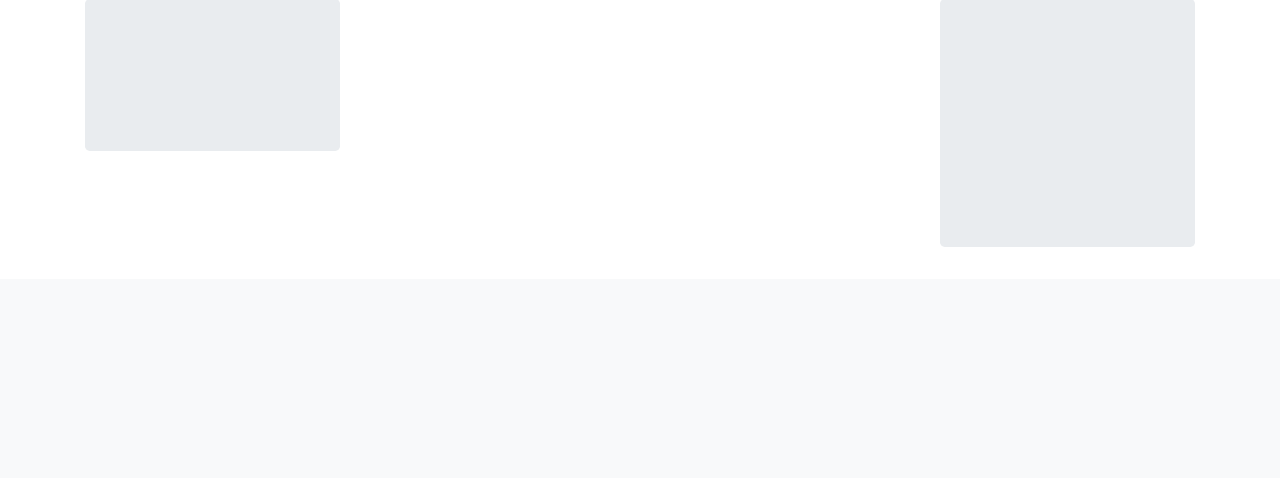
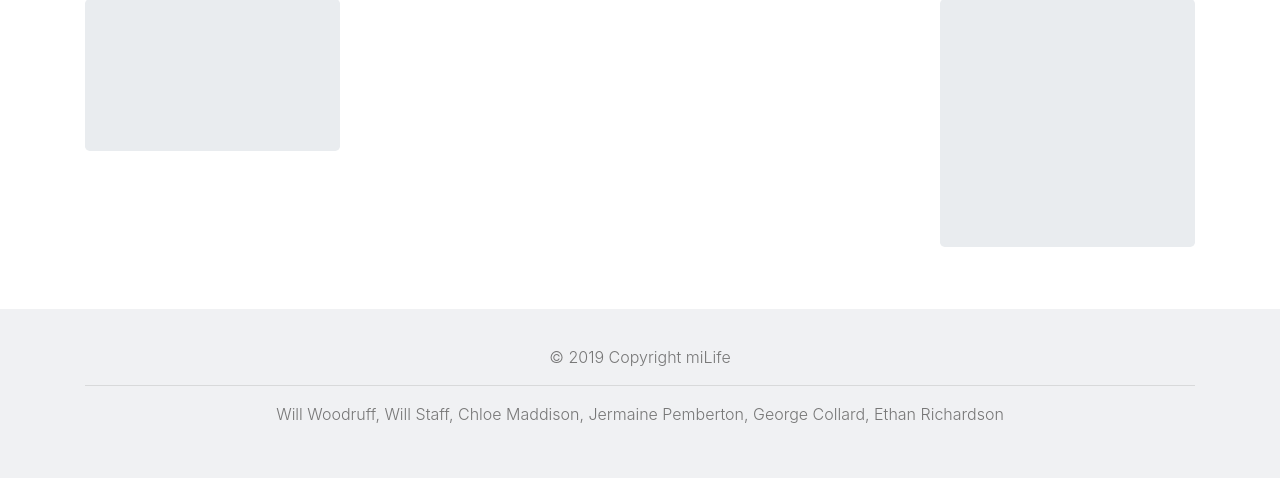
Before and after one commit to Ethaniha/miLife.today, a PHP site: page / in a window 1280 px wide. Shown: the part 553-1031 px from the top of the page. Before the commit the page ends 800 px from the top, so only its background shows below. Run offline with PHP 8.4, Linux system fonts and the light colour scheme; the visitor is signed in with stand-in values (Sample User, id 1); data comes from the database, SQL or seed files in the repository; data that the repository does not hold is empty; some libraries are stand-ins or nearby versions.

Commit message:
Basic Footer Implementation

```diff
--- a/css/main.css
+++ b/css/main.css
@@ -125,6 +125,11 @@ height: 70px;
   padding: 10px 20px;
 }
 
+.comment{
+  width: 100%;
+  padding-bottom: 10px;
+}
+
 .postCommentDetail{
   padding: 5px 15px;
   min-width: 100px;
@@ -215,10 +220,13 @@ margin: 10px auto 30px auto;
 display: block;
 }
 
-.footer{
-
+.page-footer{
+background-color: rgb(240, 241, 243);
+color: rgb(119, 119, 119);
+font-weight: 300;
+padding:20px;
+margin-top: 30px;
 }
-
 
 #signin {
   display: -ms-flexbox;
--- /dev/null
+++ b/footer.php
@@ -0,0 +1,14 @@
+<!-- Footer -->
+<footer class="page-footer font-small">
+
+  <!-- Copyright -->
+  <div class="container">
+  <div class="footer-copyright text-center py-3">© 2019 Copyright miLife
+      <hr>
+      <p>Will Woodruff, Will Staff, Chloe Maddison, Jermaine Pemberton, George Collard, Ethan Richardson</p>
+  </div>
+</div>
+  <!-- Copyright -->
+
+</footer>
+<!-- Footer -->
--- a/index.php
+++ b/index.php
@@ -60,7 +60,7 @@ while ($row = mysqli_fetch_array($result)) {
   $commentresult = mysqli_query($db, $commentsql) or die(mysqli_error($db));
 
   while ($commentrow = mysqli_fetch_array($commentresult)) {
-    $comments .= "<div class='col-xs-2'><img src='../Assets/imgs/users/".$commentrow[2]."'class='profilePhoto'/></div><div class='col-xs-10 postCommentDetail'><b>".$commentrow[1]."</b><br>".$commentrow[0]."</br></div>";
+    $comments .= "<div class='row comment'><div class='col-xs-2'><img src='../Assets/imgs/users/".$commentrow[2]."'class='profilePhoto'/></div><div class='col-xs-10 postCommentDetail'><b>".$commentrow[1]."</b><br>".$commentrow[0]."</br></div></div>";
   }
 
   if (mysqli_num_rows($result2) < 1) {
@@ -98,7 +98,7 @@ while ($row = mysqli_fetch_array($result)) {
         </div>
         </div>
       </form>
-      <div class='postComments'><div class='row'>".$comments."</div></div>
+      <div class='postComments'>".$comments."</div>
       </div>
     </div></br>";
   } else {
@@ -136,7 +136,7 @@ while ($row = mysqli_fetch_array($result)) {
               </div>
             </div>
           </form>
-        <div class='postComments'><div class='row'>".$comments."</div></div>
+        <div class='postComments'>".$comments."</div>
       </div>
     </div></br>";
   }
@@ -189,6 +189,6 @@ if ($myusername==''){
 
 
   <script src="https://stackpath.bootstrapcdn.com/bootstrap/4.2.1/js/bootstrap.min.js" integrity="sha384-B0UglyR+jN6CkvvICOB2joaf5I4l3gm9GU6Hc1og6Ls7i6U/mkkaduKaBhlAXv9k" crossorigin="anonymous"></script>
-
+  <?php include("footer.php"); ?>
   </body>
 </html>
--- a/messages.php
+++ b/messages.php
@@ -89,7 +89,7 @@ if(isset($_GET['username'])) {
 
 
   <script src="https://stackpath.bootstrapcdn.com/bootstrap/4.2.1/js/bootstrap.min.js" integrity="sha384-B0UglyR+jN6CkvvICOB2joaf5I4l3gm9GU6Hc1og6Ls7i6U/mkkaduKaBhlAXv9k" crossorigin="anonymous"></script>
-
+  <?php include("footer.php"); ?>
   </body>
 </html>
 
--- a/user_profile.php
+++ b/user_profile.php
@@ -244,6 +244,6 @@ if($myusername == $email){
 
     <script src="https://stackpath.bootstrapcdn.com/bootstrap/4.2.1/js/bootstrap.min.js" integrity="sha384-B0UglyR+jN6CkvvICOB2joaf5I4l3gm9GU6Hc1og6Ls7i6U/mkkaduKaBhlAXv9k" crossorigin="anonymous"></script>
 
-
+    <?php include("footer.php"); ?>
   </body>
 </html>
--- a/user_settings.php
+++ b/user_settings.php
@@ -169,5 +169,6 @@ $followers = mysqli_num_rows($result);
   </div>
 </div>
   <script src="https://stackpath.bootstrapcdn.com/bootstrap/4.2.1/js/bootstrap.min.js" integrity="sha384-B0UglyR+jN6CkvvICOB2joaf5I4l3gm9GU6Hc1og6Ls7i6U/mkkaduKaBhlAXv9k" crossorigin="anonymous"></script>
-  </body>
+  <?php include("footer.php"); ?>
+</body>
 </html>
```
Lines whose indentation alone changed are shown as unchanged.
